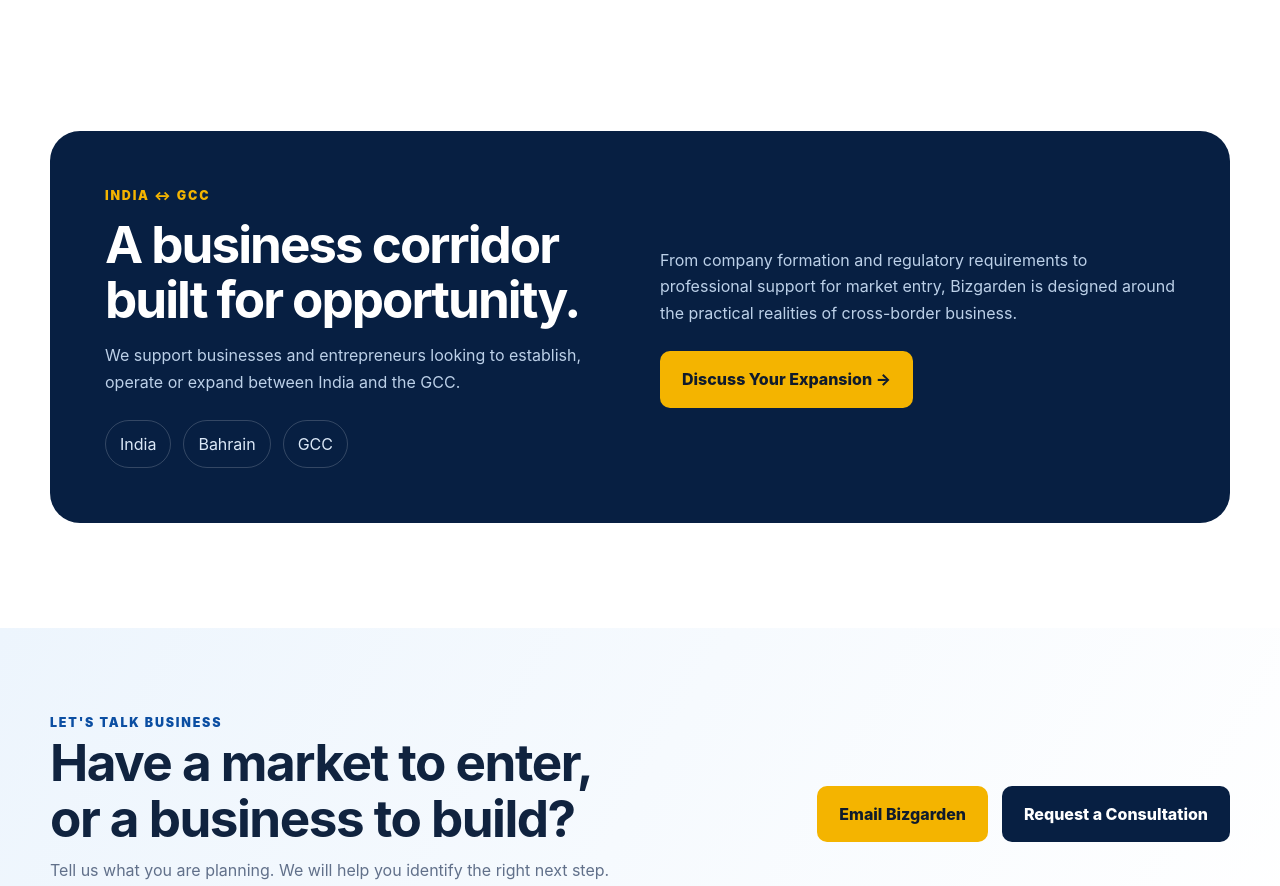
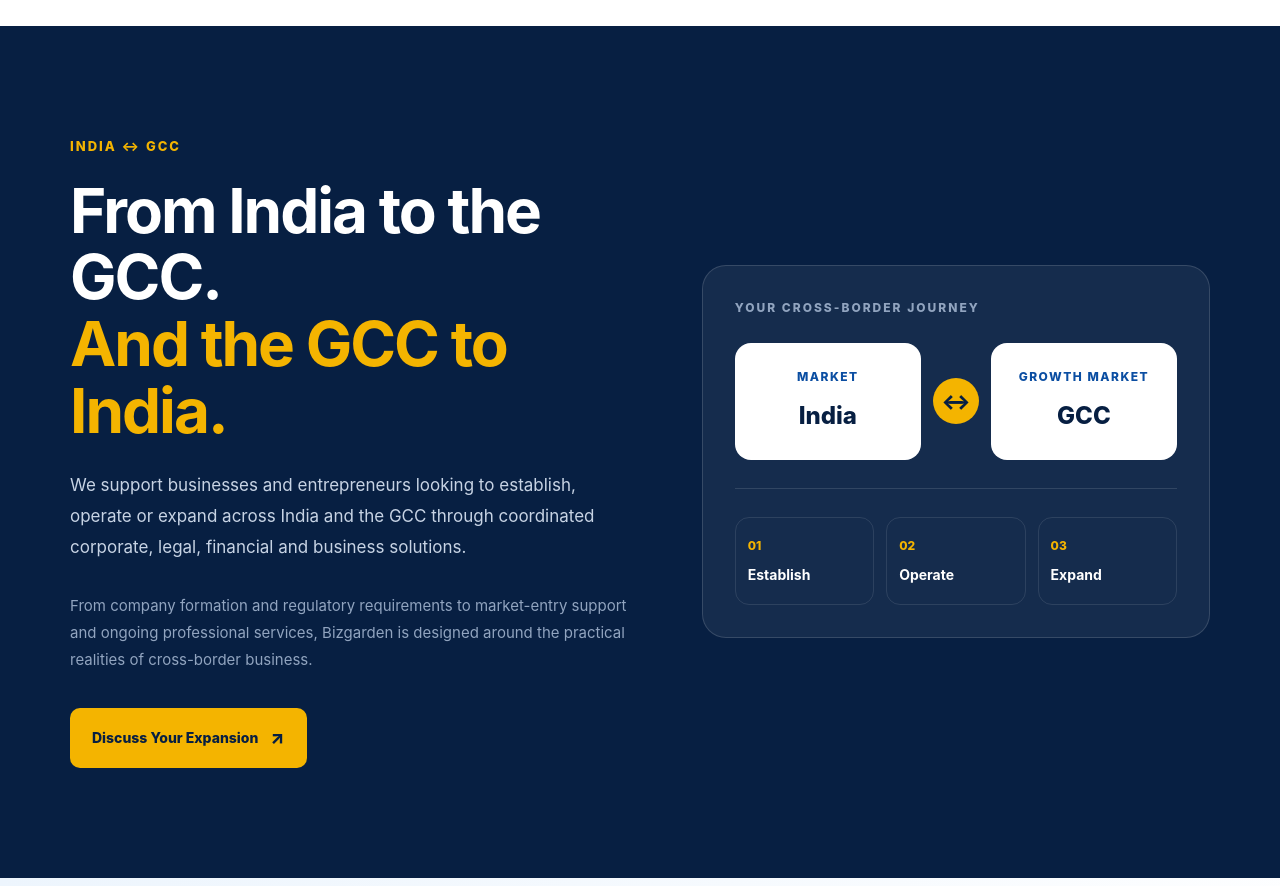
Before and after one commit to Bizgarden/bizgarden-india, a plain HTML site: page index.html in a window 1280 px wide. Shown: the part 3540-4426 px from the top of the page. Drawn offline with Linux system fonts and the light colour scheme.

Commit message:
Upgrade India GCC corridor section
Replaced the existing corridor section with a new layout that emphasizes cross-border business opportunities between India and the GCC.

```diff
--- a/index.html
+++ b/index.html
@@ -837,24 +837,114 @@
   </div>
 </section>
 
-  <section class="section" id="corridor">
-  <div class="container">
-    <div class="corridor">
-      <div class="corridor-grid">
-        <div>
-          <div class="section-kicker" style="color:#f4b400">India ↔ GCC</div>
-          <h2 style="margin:10px 0 15px">A business corridor built for opportunity.</h2>
-          <p>We support businesses and entrepreneurs looking to establish, operate or expand between India and the GCC.</p>
-          <div class="locations">
-            <span class="location">India</span><span class="location">Bahrain</span><span class="location">GCC</span>
+ <section id="corridor" style="background:#071f42; padding:110px 0; overflow:hidden;">
+  <div style="max-width:1180px; margin:0 auto; padding:0 20px;">
+
+    <div style="display:grid; grid-template-columns:1.05fr 0.95fr; gap:70px; align-items:center;">
+
+      <div>
+        <div style="color:#f4b400; font-size:13px; font-weight:800; letter-spacing:2px; text-transform:uppercase; margin-bottom:20px;">
+          India ↔ GCC
+        </div>
+
+        <h2 style="color:#ffffff; font-size:clamp(40px,5vw,62px); line-height:1.08; letter-spacing:-2px; margin:0 0 25px;">
+          From India to the GCC.
+          <span style="display:block; color:#f4b400;">And the GCC to India.</span>
+        </h2>
+
+        <p style="color:#c7d3e4; font-size:17px; line-height:1.8; max-width:650px; margin:0 0 30px;">
+          We support businesses and entrepreneurs looking to establish,
+          operate or expand across India and the GCC through coordinated
+          corporate, legal, financial and business solutions.
+        </p>
+
+        <p style="color:#91a4bf; font-size:15px; line-height:1.8; max-width:650px; margin:0 0 35px;">
+          From company formation and regulatory requirements to market-entry
+          support and ongoing professional services, Bizgarden is designed
+          around the practical realities of cross-border business.
+        </p>
+
+        <a href="#contact"
+           style="display:inline-flex; align-items:center; gap:12px; background:#f4b400; color:#071f42; text-decoration:none; font-size:14px; font-weight:800; padding:15px 22px; border-radius:10px;">
+          Discuss Your Expansion
+          <span style="font-size:18px;">↗</span>
+        </a>
+      </div>
+
+
+      <div style="position:relative;">
+
+        <div style="background:rgba(255,255,255,0.06); border:1px solid rgba(255,255,255,0.14); border-radius:24px; padding:32px;">
+
+          <div style="color:#91a4bf; font-size:12px; font-weight:800; letter-spacing:2px; text-transform:uppercase; margin-bottom:25px;">
+            Your Cross-Border Journey
           </div>
+
+          <div style="display:grid; grid-template-columns:1fr auto 1fr; gap:12px; align-items:center;">
+
+            <div style="background:#ffffff; border-radius:16px; padding:24px 18px; text-align:center;">
+              <div style="color:#0b4ea2; font-size:12px; font-weight:800; letter-spacing:1.5px; text-transform:uppercase; margin-bottom:9px;">
+                Market
+              </div>
+              <div style="color:#071f42; font-size:24px; font-weight:800;">
+                India
+              </div>
+            </div>
+
+            <div style="width:46px; height:46px; border-radius:50%; background:#f4b400; color:#071f42; display:flex; align-items:center; justify-content:center; font-size:22px; font-weight:800;">
+              ↔
+            </div>
+
+            <div style="background:#ffffff; border-radius:16px; padding:24px 18px; text-align:center;">
+              <div style="color:#0b4ea2; font-size:12px; font-weight:800; letter-spacing:1.5px; text-transform:uppercase; margin-bottom:9px;">
+                Growth Market
+              </div>
+              <div style="color:#071f42; font-size:24px; font-weight:800;">
+                GCC
+              </div>
+            </div>
+
+          </div>
+
+          <div style="height:1px; background:rgba(255,255,255,0.12); margin:28px 0;"></div>
+
+          <div style="display:grid; grid-template-columns:repeat(3,1fr); gap:12px;">
+
+            <div style="padding:18px 12px; border:1px solid rgba(255,255,255,0.10); border-radius:14px;">
+              <div style="color:#f4b400; font-size:12px; font-weight:800; margin-bottom:8px;">
+                01
+              </div>
+              <div style="color:#ffffff; font-size:14px; font-weight:700;">
+                Establish
+              </div>
+            </div>
+
+            <div style="padding:18px 12px; border:1px solid rgba(255,255,255,0.10); border-radius:14px;">
+              <div style="color:#f4b400; font-size:12px; font-weight:800; margin-bottom:8px;">
+                02
+              </div>
+              <div style="color:#ffffff; font-size:14px; font-weight:700;">
+                Operate
+              </div>
+            </div>
+
+            <div style="padding:18px 12px; border:1px solid rgba(255,255,255,0.10); border-radius:14px;">
+              <div style="color:#f4b400; font-size:12px; font-weight:800; margin-bottom:8px;">
+                03
+              </div>
+              <div style="color:#ffffff; font-size:14px; font-weight:700;">
+                Expand
+              </div>
+            </div>
+
+          </div>
+
         </div>
-        <div>
-          <p>From company formation and regulatory requirements to professional support for market entry, Bizgarden is designed around the practical realities of cross-border business.</p>
-          <div style="margin-top:25px"><a class="btn btn-gold" href="#contact">Discuss Your Expansion →</a></div>
-        </div>
+
       </div>
+
     </div>
+
   </div>
 </section>
 
```
